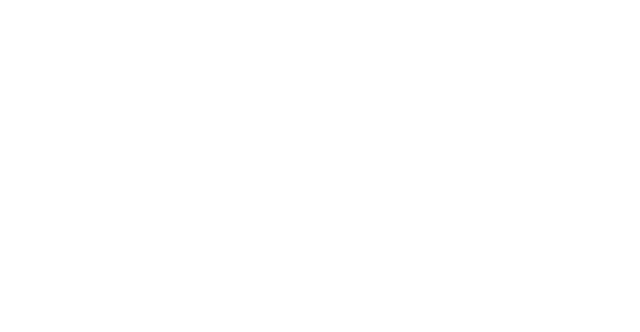
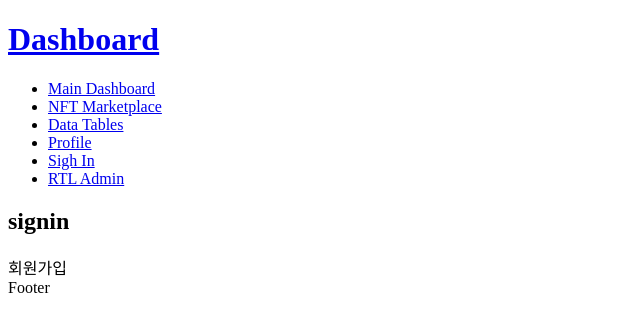
Before and after one commit to hyeeons/react_clone_dashboard-hori, a React (Create React App) app: page /signin in a window 1280 px wide. Before the commit this address had no page. Shown: the top 332 px of the page, without its empty margins (0-640 px from the left). Built offline with nearby package versions, Linux system fonts and the light colour scheme.

Commit message:
react 배우는 중

```diff
--- a/src/App.js
+++ b/src/App.js
@@ -1,16 +1,7 @@
-import { BrowserRouter, Route, Routes } from "react-router-dom";
-import "./App.css";
-import Layout from "./components/layout/Layout";
-import Home from "./views";
+import Routers from "./Routers";
 
 function App() {
-  return (
-    <BrowserRouter>
-      <Routes>
-        <Route path="/" element={<Home />} />
-      </Routes>
-    </BrowserRouter>
-  );
+  return <Routers />;
 }
 
 export default App;
--- /dev/null
+++ b/src/Routers.jsx
@@ -0,0 +1,28 @@
+import { BrowserRouter, Route, Routes } from "react-router-dom";
+import "./App.css";
+import styled from "styled-components";
+import Home from "./views";
+import Marketplace from "./views/Marketplace";
+import DataTables from "./views/DataTables";
+import Profile from "./views/Profile";
+import SignIn from "./views/SignIn";
+import RtlAdmin from "./views/RtlAdmin";
+
+const Routers = () => {
+  return (
+    <>
+      <BrowserRouter>
+        <Routes>
+          <Route path="/" element={<Home />} />
+          <Route path="/marketplace" element={<Marketplace />} />
+          <Route path="/datatables" element={<DataTables />} />
+          <Route path="/profile" element={<Profile />} />
+          <Route path="/signin" element={<SignIn />} />
+          <Route path="/rtladmin" element={<RtlAdmin />} />
+        </Routes>
+      </BrowserRouter>
+    </>
+  );
+};
+
+export default Routers;
--- a/src/components/layout/Header.jsx
+++ b/src/components/layout/Header.jsx
@@ -1,23 +1,28 @@
 const Header = () => {
   return (
     <header>
-      <h1>JUST 쇼핑몰</h1>
+      <h1>
+        <a href="/">Dashboard</a>
+      </h1>
       <nav>
         <ul>
           <li>
-            <a href="/">상의</a>
+            <a href="/">Main Dashboard</a>
           </li>
           <li>
-            <a href="/">바지</a>
+            <a href="/marketplace">NFT Marketplace</a>
           </li>
           <li>
-            <a href="/">아우터</a>
+            <a href="/datatables">Data Tables</a>
           </li>
           <li>
-            <a href="/">악세사리</a>
+            <a href="/profile">Profile</a>
           </li>
           <li>
-            <a href="/">신발</a>
+            <a href="/signin">Sigh In</a>
+          </li>
+          <li>
+            <a href="/rtladmin">RTL Admin</a>
           </li>
         </ul>
       </nav>
--- /dev/null
+++ b/src/views/DataTables.jsx
@@ -0,0 +1,11 @@
+import Layout from "../components/layout/Layout";
+
+const DataTables = () => {
+  return (
+    <Layout title="datatables">
+      <div>데이터 테이블</div>
+    </Layout>
+  );
+};
+
+export default DataTables;
--- /dev/null
+++ b/src/views/Marketplace.jsx
@@ -0,0 +1,11 @@
+import Layout from "../components/layout/Layout";
+
+const Marketplace = () => {
+  return (
+    <Layout title="marketplace">
+      <div>마켓플레이스 컨텐츠</div>
+    </Layout>
+  );
+};
+
+export default Marketplace;
--- /dev/null
+++ b/src/views/Profile.jsx
@@ -0,0 +1,11 @@
+import Layout from "../components/layout/Layout";
+
+const Profile = () => {
+  return (
+    <Layout title="profile">
+      <div>프로파일</div>
+    </Layout>
+  );
+};
+
+export default Profile;
--- /dev/null
+++ b/src/views/RtlAdmin.jsx
@@ -0,0 +1,11 @@
+import Layout from "../components/layout/Layout";
+
+const RtlAdmin = () => {
+  return (
+    <Layout title="RTL Admin">
+      <div>rtl admin</div>
+    </Layout>
+  );
+};
+
+export default RtlAdmin;
--- /dev/null
+++ b/src/views/SignIn.jsx
@@ -0,0 +1,11 @@
+import Layout from "../components/layout/Layout";
+
+const SignIn = () => {
+  return (
+    <Layout title="signin">
+      <div>회원가입</div>
+    </Layout>
+  );
+};
+
+export default SignIn;
```
Also changed, not shown: src/logo.svg (deleted).
